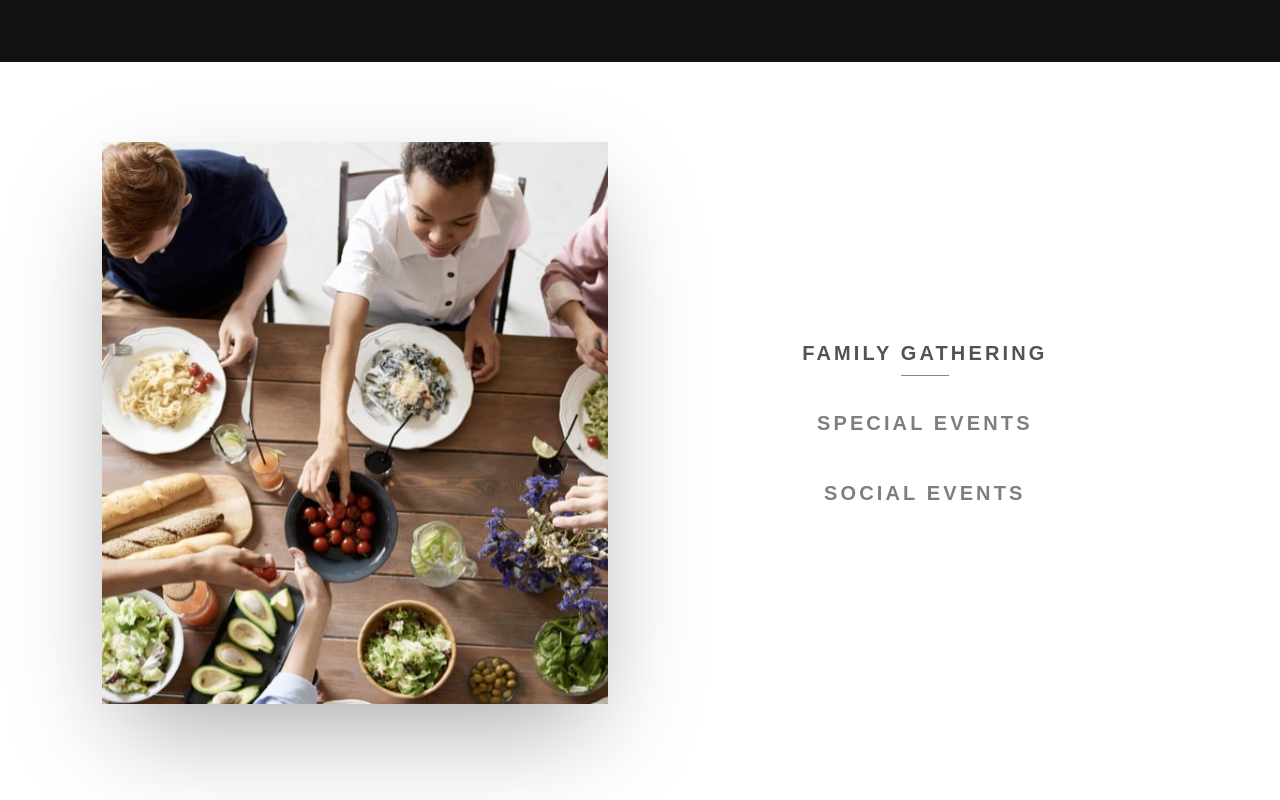
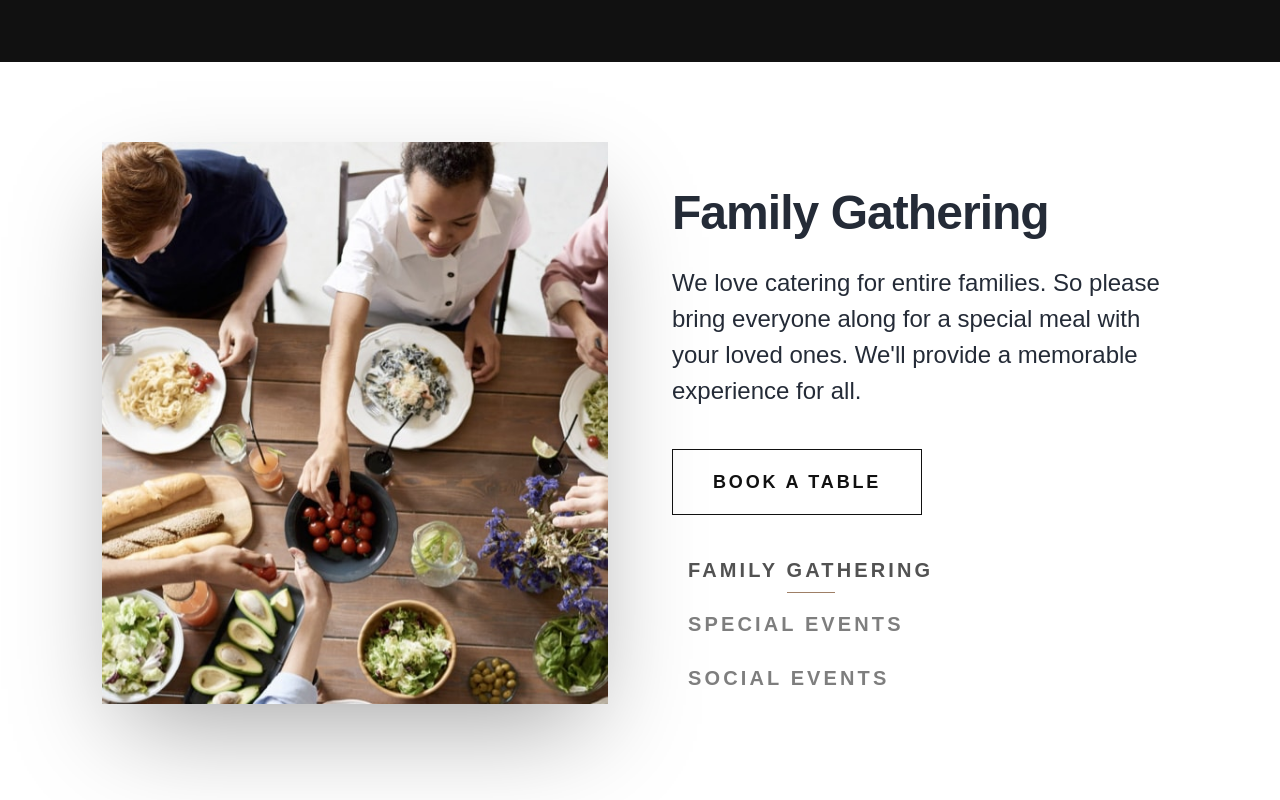
Before and after one commit to anet-eny/dine-restaurant-website, a React (Vite) app: page / in a window 1280 px wide. Shown: the part 2916-3716 px from the top of the page. Built offline with nearby package versions, Linux system fonts and the light colour scheme.

Commit message:
feat: update layout styles

```diff
--- a/src/components/EventsShowcase.jsx
+++ b/src/components/EventsShowcase.jsx
@@ -33,17 +33,17 @@ export default function EventsShowcase({ events }) {
             className="w-full h-full object-cover [box-shadow:0_40px_100px_-20px_rgba(0,0,0,0.35)]"
           />
         </picture>
-        <nav className="flex flex-col md:flex-row lg:flex-col items-center gap-3 md:gap-6">
+        <div className="flex flex-col">
+          <nav className="flex flex-col md:flex-row lg:flex-col items-center lg:items-start text-center gap-3 md:gap-6 lg:gap-2 order-1 lg:order-2 lg:mt-8">
             {events.map((event, index) => (
               <button
                 key={event.id}
                 onClick={() => setActiveIndex(index)}
-              className={`relative text-left sm:text-center px-4 py-2 heading-s uppercase transition-all duration-500 cursor-pointer ${
+                className={`relative px-4 py-2 heading-s uppercase transition-all duration-500 cursor-pointer ${
                   index === activeIndex ? "text-neutral-600" : "opacity-50"
                 }`}
               >
                 <span className="relative z-10">{event.label}</span>
-              {/* PODTRŽENÍ AKTIVNÍHO NADPISU */}
                 <span
                   className={`absolute bottom-0 left-1/2 -translate-x-1/2 w-12 h-px bg-beaver transition-all duration-500 ${
                     index === activeIndex
@@ -54,6 +54,14 @@ export default function EventsShowcase({ events }) {
               </button>
             ))}
           </nav>
+          <div className="flex flex-col items-center lg:items-start text-center lg:text-left text-ebony-clay gap-6 mt-10 order-2 lg:order-1">
+            <h2 className="heading-l ">{activeEvent.title}</h2>
+            <p className="body-text">{activeEvent.description}</p>
+            <Button theme="dark" className="mt-4">
+              {activeEvent.buttonText}
+            </Button>
+          </div>
+        </div>
       </div>
     </section>
   );
```
Lines whose indentation alone changed are shown as unchanged.
